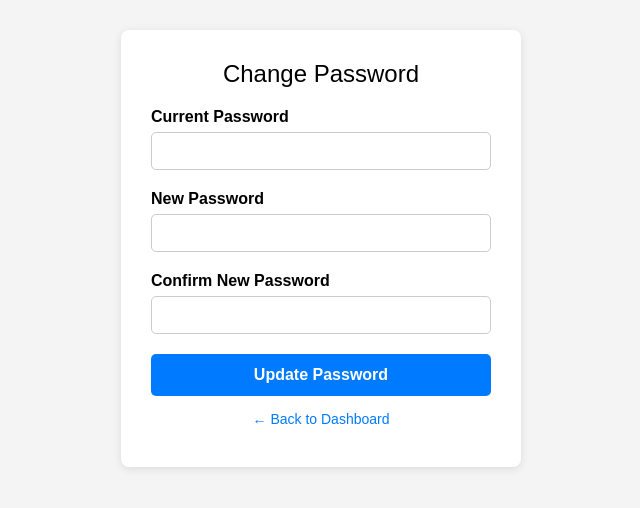
After one commit to evanfuller24/Flask-Notes-App, a Flask app: template templates/change_password.html in a window 1280 px wide. The commit adds this page. Shown: the top 508 px of the page, without its empty margins (319-959 px from the left). Run offline with Flask 3, Linux system fonts and the light colour scheme; the template is opened without the code that fills it, so the values that code supplies are empty.

Commit message:
Add change password feature and clean up

```diff
--- a/app.py
+++ b/app.py
@@ -3,6 +3,8 @@ import json
 import os
 from datetime import datetime
 from uuid import uuid4
+from werkzeug.security import generate_password_hash, check_password_hash
+from flask import flash
 
 app = Flask(__name__)
 app.secret_key = '9e440d6adb2f3edabd5086bf91549ccb'
@@ -63,12 +65,13 @@ def login():
         username = request.form['username']
         password = request.form['password']
         user = get_user(username)
-        if user and user['password'] == password:
+        if user and check_password_hash(user['password'], password):
             session['username'] = username
             return redirect(url_for('dashboard'))
         else:
             return render_template('login.html', error="Invalid username or password")
     return render_template('login.html')
+
 
 @app.route('/register', methods=['GET', 'POST'])
 def register():
@@ -85,16 +88,14 @@ def register():
 
         new_user = {
             'username': username,
-            'password': password,
-            'is_admin': False  # Force guest account
+            'password': generate_password_hash(password),  # HASHING here!
+            'is_admin': False
         }
 
         users.append(new_user)
         save_users(users)
 
         return redirect(url_for('login'))
-
-    return render_template('register.html')
 
 @app.route('/logout')
 def logout():
@@ -207,36 +208,6 @@ def delete_note(note_id):
     save_notes(notes)
     return redirect(url_for('dashboard'))
 
-@app.route('/admin/upload-data', methods=['GET', 'POST'])
-def upload_data():
-    if request.method == 'POST':
-        users_content = request.form.get('users')
-        notes_content = request.form.get('notes')
-
-        try:
-            if users_content:
-                users = json.loads(users_content)
-                save_users(users)
-
-            if notes_content:
-                notes = json.loads(notes_content)
-                save_notes(notes)
-
-            return "Data uploaded successfully."
-
-        except Exception as e:
-            return f"Error: {str(e)}", 400
-
-    return '''
-        <form method="POST">
-            <h2>Upload users.json</h2>
-            <textarea name="users" rows="10" cols="50"></textarea><br><br>
-            <h2>Upload notes.json</h2>
-            <textarea name="notes" rows="10" cols="50"></textarea><br><br>
-            <button type="submit">Upload</button>
-        </form>
-    '''
-
 @app.route('/note/<note_id>')
 def view_note(note_id):
     username = session.get('username')
@@ -257,5 +228,42 @@ def view_note(note_id):
 
     return render_template('view_note.html', note=note)
 
+@app.route('/change_password', methods=['GET', 'POST'])
+def change_password():
+    username = session.get('username')
+    if not username:
+        return redirect(url_for('login'))
+
+    users = load_users()
+    user = next((u for u in users if u['username'] == username), None)
+    if not user:
+        flash('User not found.', 'error')
+        return redirect(url_for('login'))
+
+    if request.method == 'POST':
+        current_password = request.form.get('current_password', '')
+        new_password = request.form.get('new_password', '')
+        confirm_password = request.form.get('confirm_password', '')
+
+        if not check_password_hash(user['password'], current_password):
+            flash('Current password is incorrect.', 'error')
+            return redirect(url_for('change_password'))
+
+        if new_password != confirm_password:
+            flash('New passwords do not match.', 'error')
+            return redirect(url_for('change_password'))
+
+        if len(new_password) < 6:
+            flash('New password must be at least 6 characters long.', 'error')
+            return redirect(url_for('change_password'))
+
+        user['password'] = generate_password_hash(new_password)
+        save_users(users)
+
+        flash('Your password has been updated successfully!', 'success')
+        return redirect(url_for('dashboard'))
+
+    return render_template('change_password.html')
+
 if __name__ == '__main__':
     app.run(host='0.0.0.0', port=5000, debug=True)
--- /dev/null
+++ b/templates/change_password.html
@@ -0,0 +1,137 @@
+<!DOCTYPE html>
+<html lang="en">
+<head>
+    <meta charset="UTF-8" />
+    <meta name="viewport" content="width=device-width, initial-scale=1" />
+    <title>Change Password</title>
+    <style>
+        /* Reuse styles from dashboard for container and form controls */
+        body {
+            font-family: Arial, sans-serif;
+            background-color: #f4f4f4;
+            margin: 0;
+            padding: 30px 0;
+            display: flex;
+            justify-content: center;
+        }
+
+        .container {
+            width: 90%;
+            max-width: 400px;
+            background: white;
+            padding: 30px 30px 40px 30px;
+            border-radius: 8px;
+            box-shadow: 0 2px 8px rgba(0,0,0,0.1);
+            box-sizing: border-box;
+        }
+
+        h1 {
+            margin-top: 0;
+            font-weight: normal;
+            font-size: 24px;
+            margin-bottom: 20px;
+            text-align: center;
+        }
+
+        form label {
+            display: block;
+            margin-bottom: 6px;
+            font-weight: bold;
+        }
+
+        form input[type="password"] {
+            width: 100%;
+            padding: 10px 12px;
+            margin-bottom: 20px;
+            font-size: 14px;
+            border: 1px solid #ccc;
+            border-radius: 5px;
+            box-sizing: border-box;
+            transition: border-color 0.3s ease;
+        }
+
+        form input[type="password"]:focus {
+            border-color: #007BFF;
+            outline: none;
+        }
+
+        .submit-btn {
+            width: 100%;
+            padding: 12px;
+            background-color: #007BFF;
+            border: none;
+            color: white;
+            font-weight: bold;
+            font-size: 16px;
+            border-radius: 5px;
+            cursor: pointer;
+            transition: background-color 0.3s ease;
+        }
+
+        .submit-btn:hover {
+            background-color: #0056b3;
+        }
+
+        .flash-message {
+            padding: 12px;
+            margin-bottom: 20px;
+            border-radius: 5px;
+            font-weight: bold;
+            text-align: center;
+        }
+
+        .flash-message.error {
+            background-color: #f8d7da;
+            color: #721c24;
+            border: 1px solid #f5c6cb;
+        }
+
+        .flash-message.success {
+            background-color: #d4edda;
+            color: #155724;
+            border: 1px solid #c3e6cb;
+        }
+
+        .back-link {
+            display: block;
+            margin-top: 15px;
+            text-align: center;
+            font-size: 14px;
+            color: #007BFF;
+            text-decoration: none;
+        }
+
+        .back-link:hover {
+            text-decoration: underline;
+        }
+    </style>
+</head>
+<body>
+    <div class="container">
+        <h1>Change Password</h1>
+
+        {% with messages = get_flashed_messages(with_categories=true) %}
+          {% if messages %}
+            {% for category, message in messages %}
+              <div class="flash-message {{ category }}">{{ message }}</div>
+            {% endfor %}
+          {% endif %}
+        {% endwith %}
+
+        <form method="POST" action="{{ url_for('change_password') }}">
+            <label for="current_password">Current Password</label>
+            <input type="password" id="current_password" name="current_password" required />
+
+            <label for="new_password">New Password</label>
+            <input type="password" id="new_password" name="new_password" required />
+
+            <label for="confirm_password">Confirm New Password</label>
+            <input type="password" id="confirm_password" name="confirm_password" required />
+
+            <button type="submit" class="submit-btn">Update Password</button>
+        </form>
+
+        <a href="{{ url_for('dashboard') }}" class="back-link">← Back to Dashboard</a>
+    </div>
+</body>
+</html>
```
Also changed, not shown: templates/dashboard.html (+13 -3 lines).
